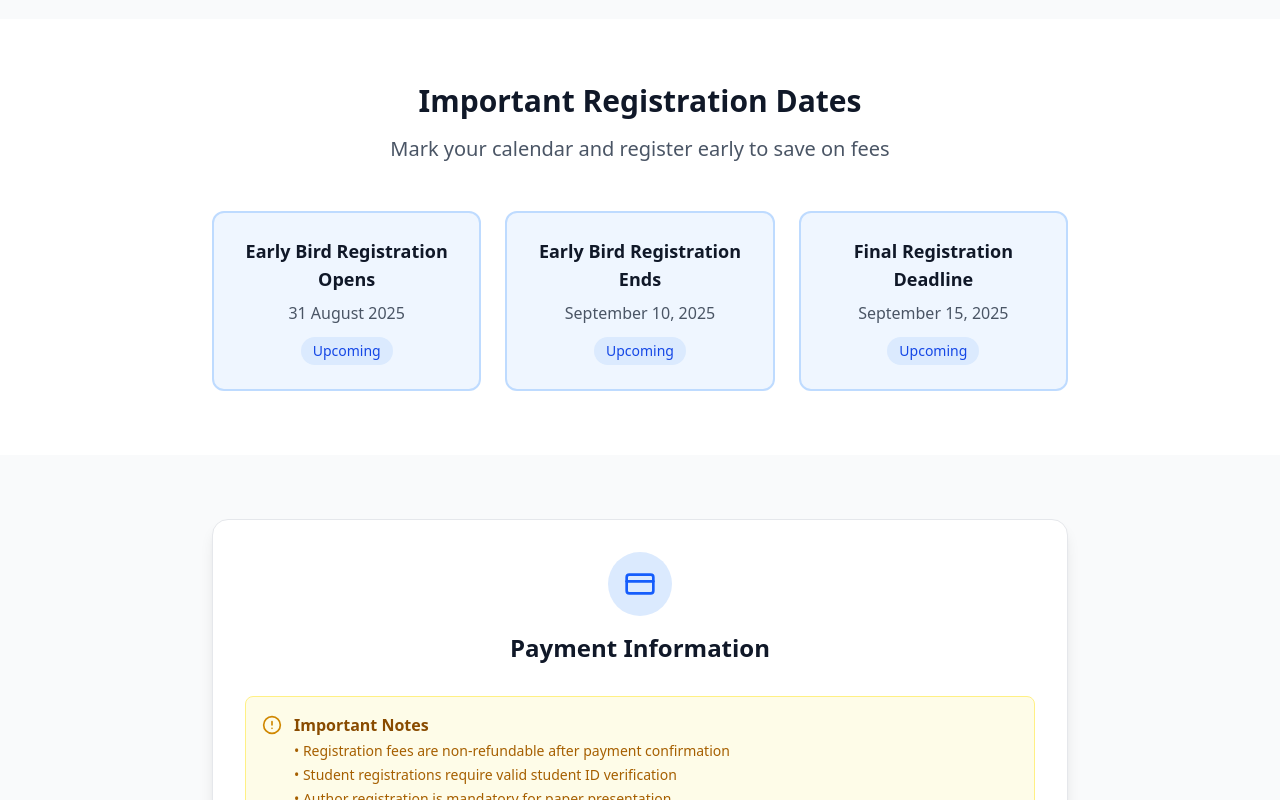
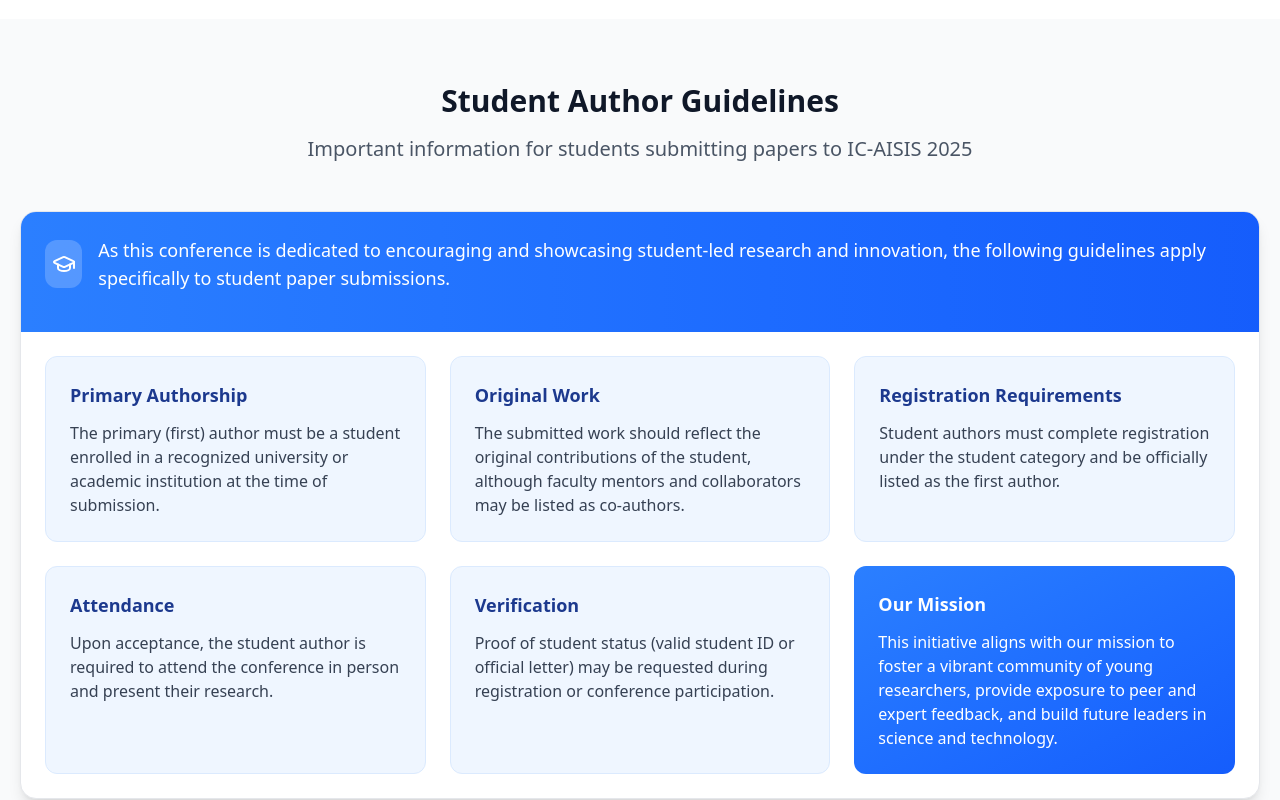
Before and after one commit to nandanpi/ic-aisis-25, a Next.js app: page /fee in a window 1280 px wide. Shown: the part 1840-2640 px from the top of the page. Built offline with nearby package versions, Linux system fonts and the light colour scheme.

Commit message:
add student guidelines as a section

```diff
--- a/next.config.ts
+++ b/next.config.ts
@@ -3,7 +3,6 @@
 const nextConfig: NextConfig = {
   /* config options here */
   images: {
-    domains: ["nitte.edu.in"],
     remotePatterns: [
       {
         protocol: "https",
@@ -11,6 +10,11 @@
         port: "",
         pathname: "/dqtyllykk/image/upload/**",
       },
+      {
+        protocol: "https",
+        hostname: "nitte.edu.in",
+        port: "",
+      },
     ],
   },
 };
--- a/src/app/fee/page.tsx
+++ b/src/app/fee/page.tsx
@@ -168,7 +168,7 @@
         </div>
       </section>
 
-      <section className="py-16 bg-gray-50">
+      <section className="py-16 bg-white">
         <div className="max-w-7xl mx-auto px-5">
           <div className="text-center mb-12">
             <h2 className="text-3xl font-display font-bold text-gray-900 mb-4">
@@ -248,6 +248,100 @@
                 </div>
               );
             })}
+          </div>
+        </div>
+      </section>
+
+      <section className="py-16 bg-gray-50">
+        <div className="max-w-7xl mx-auto px-5">
+          <div className="text-center mb-12">
+            <h2 className="text-3xl font-display font-bold text-gray-900 mb-4">
+              Student Author Guidelines
+            </h2>
+            <p className="text-xl text-gray-600 max-w-3xl mx-auto">
+              Important information for students submitting papers to IC-AISIS
+              2025
+            </p>
+          </div>
+
+          <div className="bg-white rounded-2xl shadow-lg border border-gray-200 overflow-hidden">
+            <div className="bg-gradient-to-r from-blue-500 to-blue-600 p-6 text-white">
+              <div className="flex items-center mb-4">
+                <div className="w-12 h-12 rounded-xl bg-white/20 flex items-center justify-center mr-4">
+                  <GraduationCap className="w-6 h-6" />
+                </div>
+                <p className="text-lg">
+                  As this conference is dedicated to encouraging and showcasing
+                  student-led research and innovation, the following guidelines
+                  apply specifically to student paper submissions.
+                </p>
+              </div>
+            </div>
+
+            <div className="grid grid-cols-1 md:grid-cols-2 lg:grid-cols-3 gap-6 p-6">
+              <div className="p-6 bg-blue-50 rounded-xl border border-blue-100">
+                <h3 className="text-lg font-semibold text-blue-900 mb-3">
+                  Primary Authorship
+                </h3>
+                <p className="text-gray-700">
+                  The primary (first) author must be a student enrolled in a
+                  recognized university or academic institution at the time of
+                  submission.
+                </p>
+              </div>
+
+              <div className="p-6 bg-blue-50 rounded-xl border border-blue-100">
+                <h3 className="text-lg font-semibold text-blue-900 mb-3">
+                  Original Work
+                </h3>
+                <p className="text-gray-700">
+                  The submitted work should reflect the original contributions
+                  of the student, although faculty mentors and collaborators may
+                  be listed as co-authors.
+                </p>
+              </div>
+
+              <div className="p-6 bg-blue-50 rounded-xl border border-blue-100">
+                <h3 className="text-lg font-semibold text-blue-900 mb-3">
+                  Registration Requirements
+                </h3>
+                <p className="text-gray-700">
+                  Student authors must complete registration under the student
+                  category and be officially listed as the first author.
+                </p>
+              </div>
+
+              <div className="p-6 bg-blue-50 rounded-xl border border-blue-100">
+                <h3 className="text-lg font-semibold text-blue-900 mb-3">
+                  Attendance
+                </h3>
+                <p className="text-gray-700">
+                  Upon acceptance, the student author is required to attend the
+                  conference in person and present their research.
+                </p>
+              </div>
+
+              <div className="p-6 bg-blue-50 rounded-xl border border-blue-100">
+                <h3 className="text-lg font-semibold text-blue-900 mb-3">
+                  Verification
+                </h3>
+                <p className="text-gray-700">
+                  Proof of student status (valid student ID or official letter)
+                  may be requested during registration or conference
+                  participation.
+                </p>
+              </div>
+
+              <div className="p-6 bg-gradient-to-br from-blue-500 to-blue-600 rounded-xl text-white">
+                <h3 className="text-lg font-semibold mb-3">Our Mission</h3>
+                <p>
+                  This initiative aligns with our mission to foster a vibrant
+                  community of young researchers, provide exposure to peer and
+                  expert feedback, and build future leaders in science and
+                  technology.
+                </p>
+              </div>
+            </div>
           </div>
         </div>
       </section>
```
